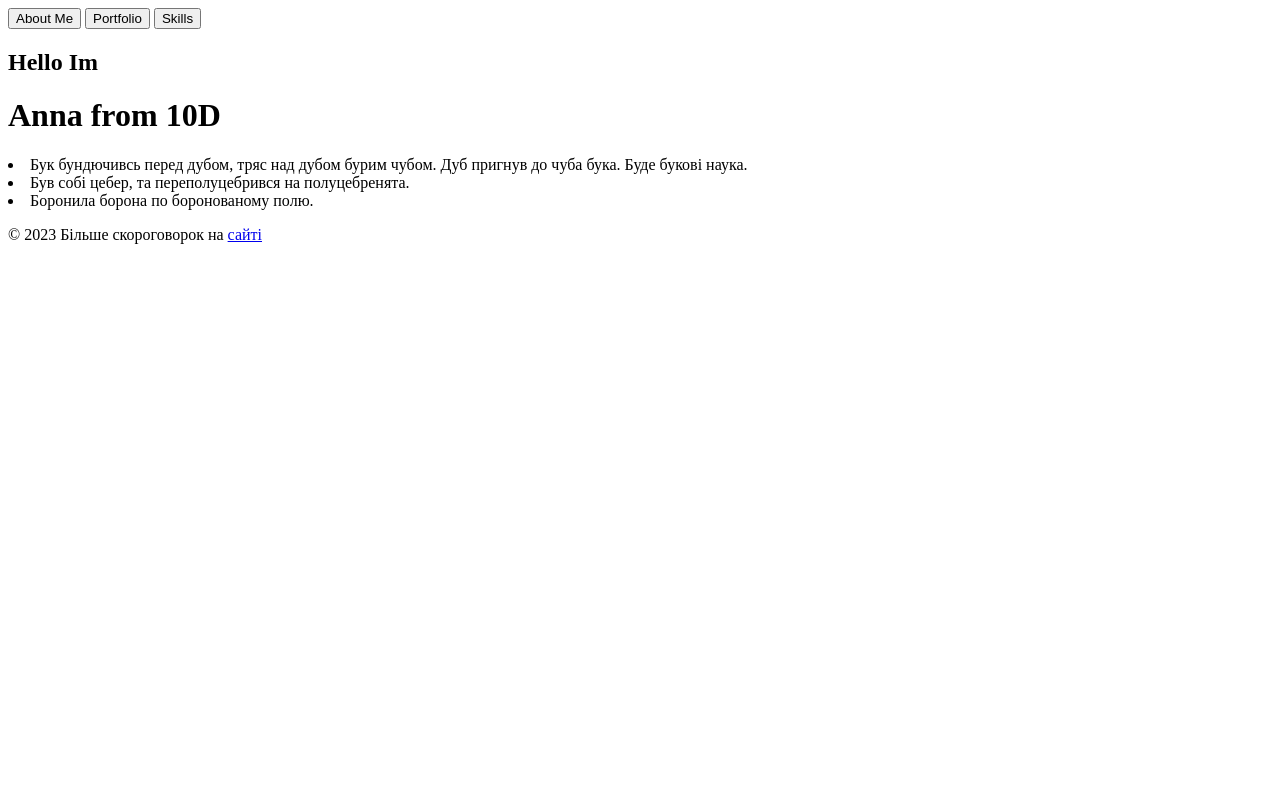
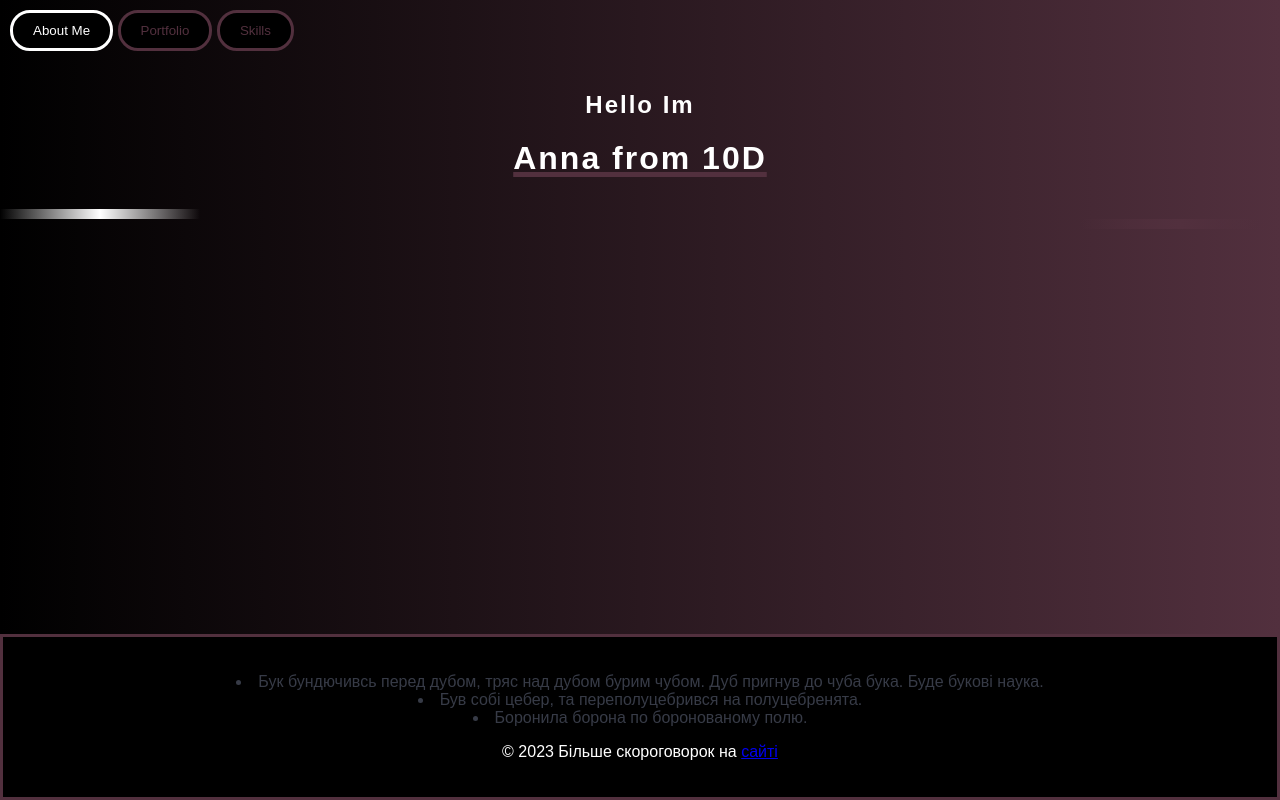
Before and after one commit to EntropyCauser/entropycauser.github.io, a plain HTML site: page index.html in a window 1280 px wide. Drawn offline with Linux system fonts and the light colour scheme.

Commit message:
Update index.html

```diff
--- a/index.html
+++ b/index.html
@@ -2,7 +2,7 @@
 <html>
 <head>
 <title>2023</title>
-<link rel="stylesheet" href="testik.css">
+<link rel="stylesheet" href="style.css">
 </head>
 
 <body>
```
